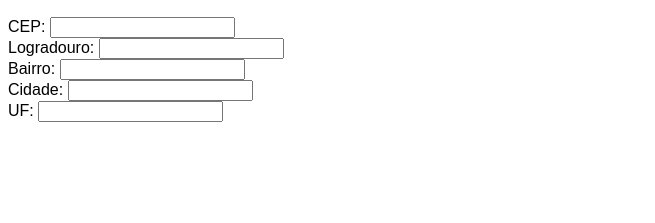
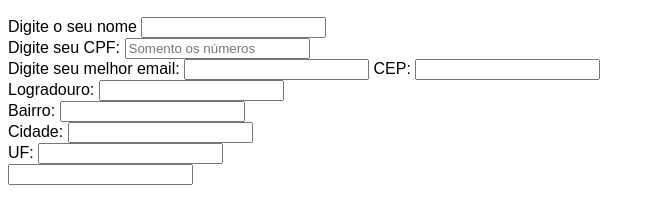
Before and after one commit to saulogomesdocarmo/javascript, a website: page cepjs/index.html in a window 1280 px wide. Shown: the part 51-274 px from the top of the page, without its empty margins (0-655 px from the left). Drawn offline with Linux system fonts and the light colour scheme.

Commit message:
atualização js

```diff
--- a/cepjs/index.html
+++ b/cepjs/index.html
@@ -10,21 +10,32 @@
 
 <body>
     <h2>Busca de Endereço por CEP</h2>
-    <form>
+    <form name="frmCadastro">
+        <label for="nome">Digite o seu nome</label>
+        <input type="text" id="nome" name="txtNome" maxlength="50">
+        <br>
+        <label for="cpf">Digite seu CPF:</label>
+        <input type="text" id="cpf" name="txtCPF" placeholder="Somento os números">
+        <br>
+        <label for="email">Digite seu melhor email:</label>
+        <input type="email" id="email" name="txtEmail">
         <label for="cep">CEP:</label>
-        <input type="text" id="cep" maxlength="9" onblur="buscarEndereco()"> <!--onblur : evento perder o foco-->
+        <input type="text" id="cep" maxlength="9" onblur="buscarEndereco()" name="txtCEP">
+        <!--onblur : evento perder o foco-->
         <br>
         <label for="logradouro">Logradouro:</label>
-        <input type="text" id="logradouro">
+        <input type="text" id="logradouro" name="txtLogradouro">
         <br>
         <label for="bairro">Bairro:</label>
-        <input type="text" id="bairro">
+        <input type="text" id="bairro" name="txtBairro">
         <br>
         <label for="cidade">Cidade:</label>
-        <input type="text" id="cidade">
+        <input type="text" id="cidade" name="txtCidade">
         <br>
         <label for="uf">UF:</label>
-        <input type="text" id="uf" maxlength="2">
+        <input type="text" id="uf" maxlength="2" name="txtUF">
+        <br>
+        <input type="text" id="ddd" name="DDD">
     </form>
     <script src="script.js"></script>
 </body>
--- a/cepjs/script.js
+++ b/cepjs/script.js
@@ -1,6 +1,11 @@
+
+
+
 function buscarEndereco() {
     let cep = document.getElementById('cep').value
     let urlAPI = `https://viacep.com.br/ws/${cep}/json/`
+
+    if(nome)
 
     fetch(urlAPI)
         .then(response => response.json())
@@ -9,6 +14,7 @@ function buscarEndereco() {
             document.getElementById('bairro').value = dados.bairro
             document.getElementById('cidade').value = dados.localidade
             document.getElementById('uf').value = dados.uf;
+            document.getElementById('cel').value = dados.ddd
         })
         .catch(error => console.error('Erro ao buscar o endereço:', error))
 }
```
Also changed, not shown: assicronismo/promises2.js (added, +32 -0 lines).
